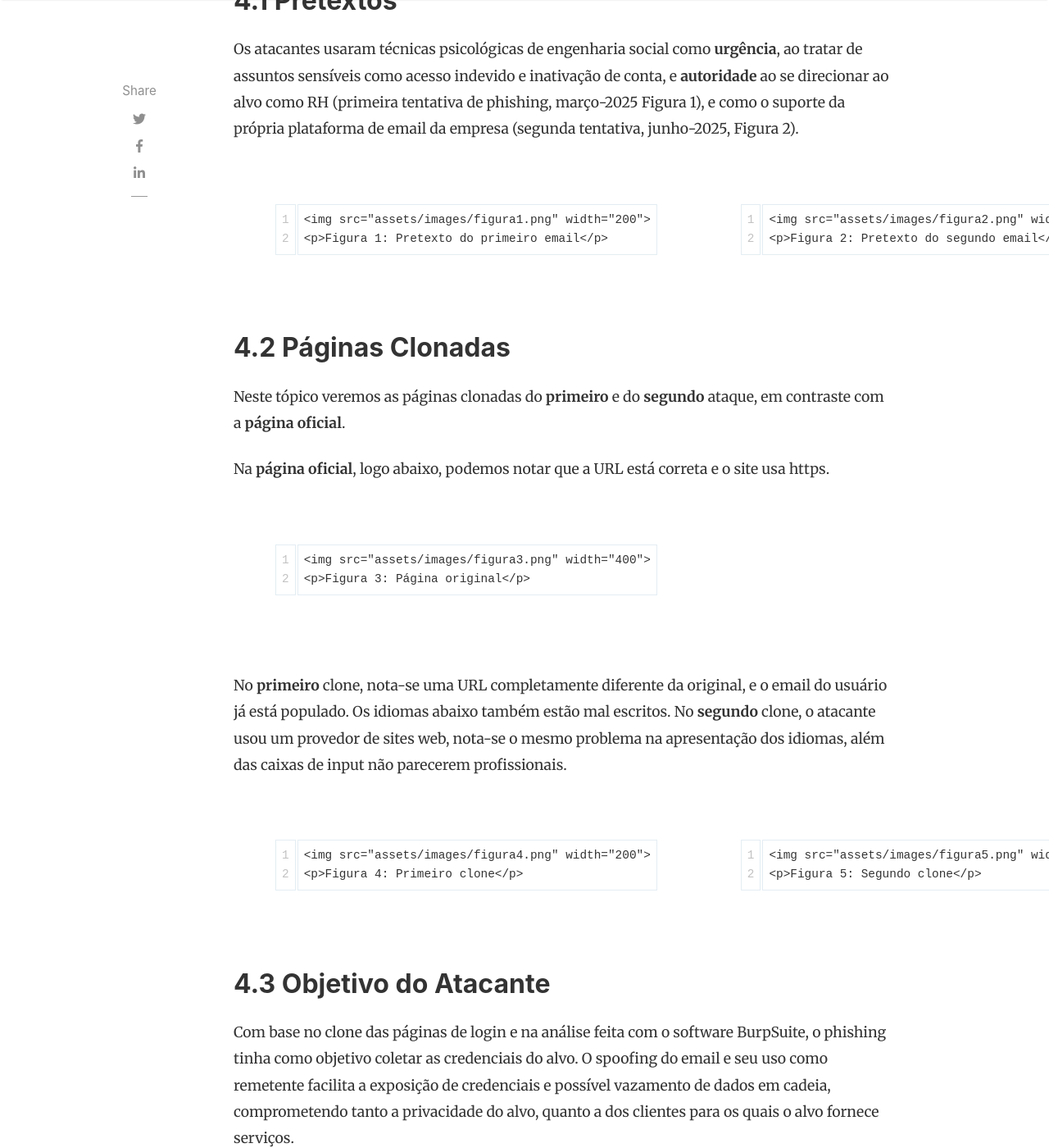
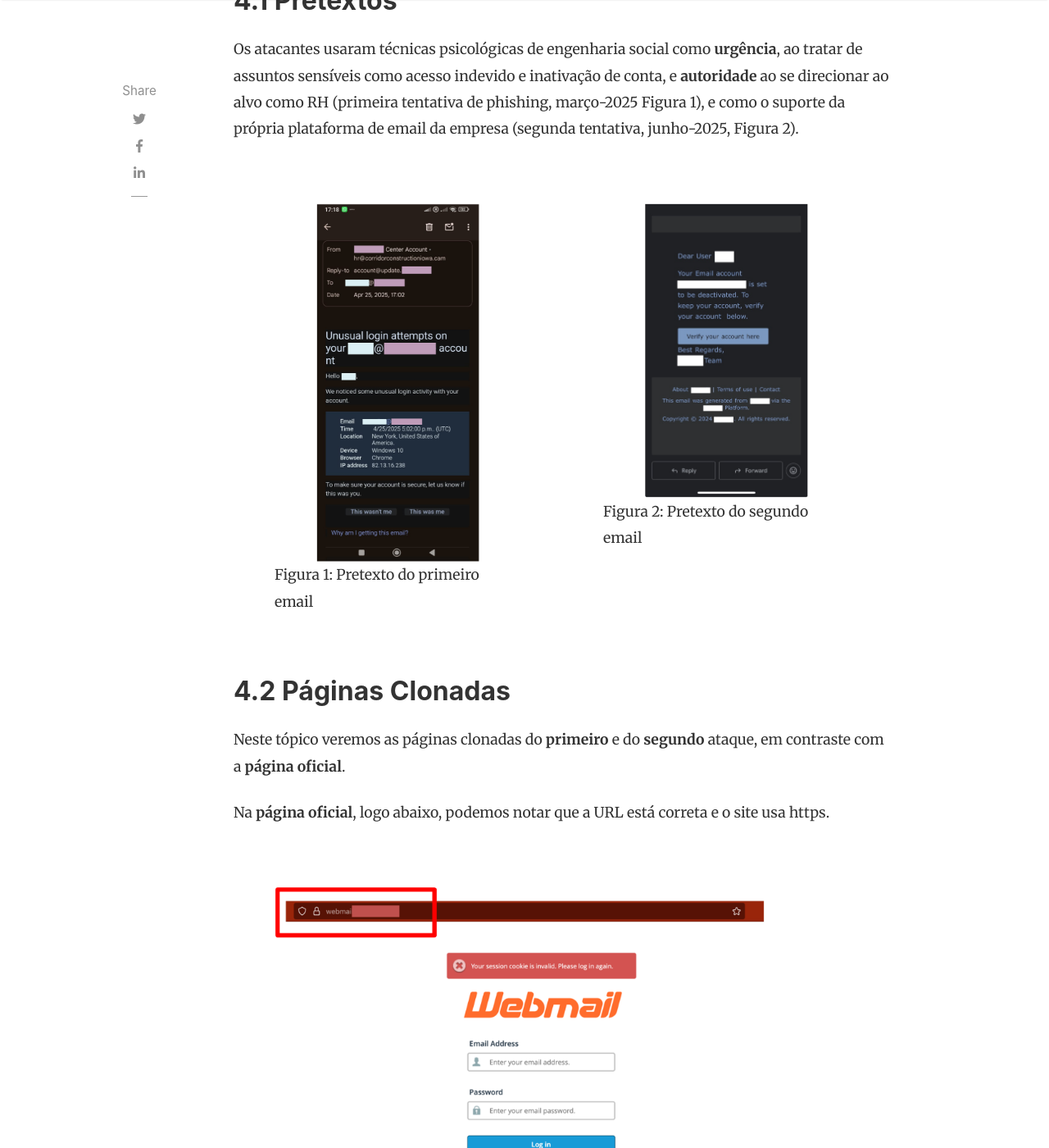
Before and after one commit to e-v-s/e-v-s.github.io, a Jekyll site: the page built from _posts/2025-07-08-CTI-report-2.md, in a window 1280 px wide and 1400 px high, scrolled down 563 px. Shown: the whole window at 82% size. Built offline with Jekyll 4.4.1, drawn with Linux system fonts in a browser that asks for light colours; nearby versions of some CDN libraries; comment, search, counter and statistics services are not loaded; some of the changed text lies outside the part shown.

Commit message:
Fix images

```diff
--- a/_config.yml
+++ b/_config.yml
@@ -1,3 +1,4 @@
+safe: false
 # Site
 name: "Évora Leite"
 title: "Evs"
--- a/_posts/2025-07-08-CTI-report-2.md
+++ b/_posts/2025-07-08-CTI-report-2.md
@@ -15,16 +15,18 @@ excerpt: "Parte 2 da análise usando ferramentas de CTI, onde faço uma análise
 
 Os atacantes usaram técnicas psicológicas de engenharia social como **urgência**, ao tratar de assuntos sensíveis como acesso indevido e inativação de conta, e **autoridade** ao se direcionar ao alvo como RH (primeira tentativa de phishing, março-2025 Figura 1), e como o suporte da própria plataforma de email da empresa (segunda tentativa, junho-2025, Figura 2).
 
-<div style="display: flex;">
+
+<div markdown="0" style="display: flex;">
   <div style="justify-items: center; margin: 50px;">
-    <img src="assets/images/figura1.png" width="200">
+		<img src="/assets/images/figura1.png" alt="" data-echo="/assets/images/figura1.png" width="200">
     <p>Figura 1: Pretexto do primeiro email</p>
   </div>
   <div style="justify-items: center; margin: 50px;">
-    <img src="assets/images/figura2.png" width="200">
+    <img src="/assets/images/figura2.png" alt="" data-echo="/assets/images/figura2.png" width="200">
     <p>Figura 2: Pretexto do segundo email</p>
   </div>
 </div>
+
 
 ## 4.2 Páginas Clonadas
 
@@ -32,22 +34,22 @@ Neste tópico veremos as páginas clonadas do **primeiro** e do **segundo** ataq
 
 Na **página oficial**, logo abaixo, podemos notar que a URL está correta e o site usa https.
 
-<div style="display: flex;">
+<div markdown="0" style="display: flex;">
   <div style="justify-items: center; margin: 50px;">
-    <img src="assets/images/figura3.png" width="400">
+    <img src="/assets/images/figura3.png" alt="" data-echo="/assets/images/figura3.png" width="200">
     <p>Figura 3: Página original</p>
   </div>
 </div>
 
 No **primeiro** clone, nota-se uma URL completamente diferente da original, e o email do usuário já está populado. Os idiomas abaixo também estão mal escritos. No **segundo** clone, o atacante usou um provedor de sites web, nota-se o mesmo problema na apresentação dos idiomas, além das caixas de input não parecerem profissionais.
 
-<div style="display: flex;">
+<div markdown="0" style="display: flex;">
   <div style="justify-items: center; margin: 50px;">
-    <img src="assets/images/figura4.png" width="200">
+    <img src="/assets/images/figura4.png" alt="" data-echo="/assets/images/figura4.png" width="200">
     <p>Figura 4: Primeiro clone</p>
   </div>
   <div style="justify-items: center; margin: 50px;">
-    <img src="assets/images/figura5.png" width="400">
+    <img src="/assets/images/figura5.png" alt="" data-echo="/assets/images/figura5.png" width="200">
     <p>Figura 5: Segundo clone</p>
   </div>
 </div>
@@ -58,16 +60,16 @@ Com base no clone das páginas de login e na análise feita com o software BurpS
 
 Na Figura 7, observa-se que, ao clicar no botão Log in, as credenciais são enviadas em um request do tipo POST para um servidor malicioso, também identificado na imagem. Detalhe que as informações são enviadas em *plaintext*, ou seja, completamente sem criptografia.
 
-<div style="display: flex;">
+<div markdown="0" style="display: flex;">
   <div style="justify-items: center; margin: 50px;">
-    <img src="assets/images/figura6.png" width="400">
+    <img src="/assets/images/figura6.png" alt="" data-echo="/assets/images/figura6.png" width="200">
     <p>Figura 6: Exemplo de inserção de credenciais.</p>
   </div>
 </div>
 
 <div style="display: flex;">
   <div style="justify-items: center; margin: 50px;">
-    <img src="assets/images/figura7.png" width="400">
+    <img src="/assets/images/figura7.png" alt="" data-echo="/assets/images/figura7.png" width="200">
     <p>Figura 7: Resquest POST.</p>
   </div>
 </div>
@@ -157,16 +159,16 @@ Além disso, o email passou por outro país antes de chegar no servidor final, o
 
 Outro achado é que o subdomínio que aparece no CN não retorna nenhuma flag maliciosa na inspeção com o *Virus Total*, porém se fizermos uma busca pelo domínio, teremos algumas flags associadas aos IPs reconhecidos pelo pDNS (passive DNS, que é uma gravação histórica das resoluções DNS do domínio).
 
-<div style="display: flex;">
+<div markdown="0" style="display: flex;">
   <div style="justify-items: center; margin: 50px;">
-    <img src="assets/images/figura8.png" width="600">
+    <img src="/assets/images/figura8.png" alt="" data-echo="/assets/images/figura8.png" width="600">
     <p>Figura 8: IPs reconhecidos pelo pDNS.</p>
   </div>
 </div>
 
 No **terceiro bloco**, e último contendo a tag ``Received``, temos o primeiro servidor, o servidor que provavelmente gerou o email. O virustotal não tem nenhuma informação sobre a URL ``ip-134-38.dataclub.info``, porém temos informações sobre o IP ``84.38.134.38``. O servidor está na Latvia, porém nenhum vendor sinalizou o IP nem como malicioso nem como não malicioso, o que é estranho.
 
-<div style="font-family: 'Courier New';">
+<div markdown="0" style="font-family: 'Courier New';">
   <mark style="background-color: rgb(211, 228, 59);">Received: from ip-134-38.dataclub.info (unknown [84.38.134.38])
   by mail.corridorconstructioniowa.cam (Postfix) with ESMTPSA id 154A88D745</mark>
   for <ceo@msolutions.com>; Fri, 25 Apr 2025 14:02:02 +0000 (UTC)
@@ -184,9 +186,9 @@ Também temos estas informações na aba ``DETAILS`` do **Virus Total**, associa
 
 Uma breve pesquisa OSINT usando google maps nos retorna o seguinte:
 
-<div style="display: flex;">
+<div markdown="0" style="display: flex;">
   <div style="justify-items: center; margin: 50px;">
-    <img src="assets/images/figura9.png" width="600">
+    <img src="/assets/images/figura9.png" alt="" data-echo="/assets/images/figura9.png" width="600">
     <p>Figura 9: IPs reconhecidos pelo pDNS.</p>
   </div>
 </div>
@@ -195,18 +197,23 @@ Lembrando que não é possível dar certeza do endereço do servidor, pois o ata
 
 Ainda sobre o IP ``84.38.134.38``, temos uma informação importante: foram detectados mais de 10 arquivos incorporando este IP. Na aba ``RELATIONS`` do site virustotal temos 23 arquivos que fazem referência ao IP, sempre relacionados a arquivos de email, como mostra a imagem abaixo.
 
-<div style="display: flex;">
+<div markdown="0" style="display: flex;">
   <div style="justify-items: center; margin: 50px;">
-    <img src="assets/images/figura10.png" width="600">
-    <p>Figura 10: Arquivos que incorporam o IP 84.38.134.38.</p>
+    <img
+      src="/assets/images/figura10.png"
+      data-echo="/assets/images/figura10.png"
+      width="600"
+      alt="Figura 10: Relações de arquivos incorporando o IP 84.38.134.38"
+    >
+    <p>Figura 10: Arquivos que referenciam o IP (pDNS).</p>
   </div>
 </div>
 
 Todos os arquivos estão relacionados à detecção de trojan. Infelizmente não podemos ter certeza de qual trojan estaria sendo usado, pois as flags abaixo são generalistas, são flags levantadas quando um arquivo possui um comportamento parecido a um trojan. Também não podemos inferir que algum malware está associado ao link do e-mail.
 
-<div style="display: flex;">
+<div markdown="0" style="display: flex;">
   <div style="justify-items: center; margin: 50px;">
-    <img src="assets/images/figura11.png" width="600">
+    <img src="/assets/images/figura11.png" alt="" data-echo="/assets/images/figura11.png" width="600">
     <p>Figura 11: Detecções de trojan.</p>
   </div>
 </div>
@@ -235,9 +242,9 @@ ___
 
 O e-mail ``hr@corridorconstructioniowa.cam`` pode até existir, mas o site ``corridorconstructioniowa.cam`` não. O interessante é que a empresa existe e é legítima, mas parece que sofreu um TLD-squatting e estão usando o domínio de forma maliciosa.
 
-<div style="display: flex;">
+<div markdown="0" style="display: flex;">
   <div style="justify-items: center; margin: 50px;">
-    <img src="https://github.com/e-v-s/e-v-s.github.io/blob/main/assets/images/figura12.png" alt="Figura 12: Empresa legítima." title="Figura 12: Empresa legítima." width="600">
+    <img src="/assets/images/figura12.png" alt="" data-echo="/assets/images/figura12.png" width="600" height="auto">
     <p>Figura 12: Empresa legítima.</p>
   </div>
 </div>
--- a/_sass/_syntax.scss
+++ b/_sass/_syntax.scss
@@ -1,4 +1,3 @@
-
 .highlight {
 	background: #fff;
     border: 0;
```
Also changed, not shown: 13 other files.
